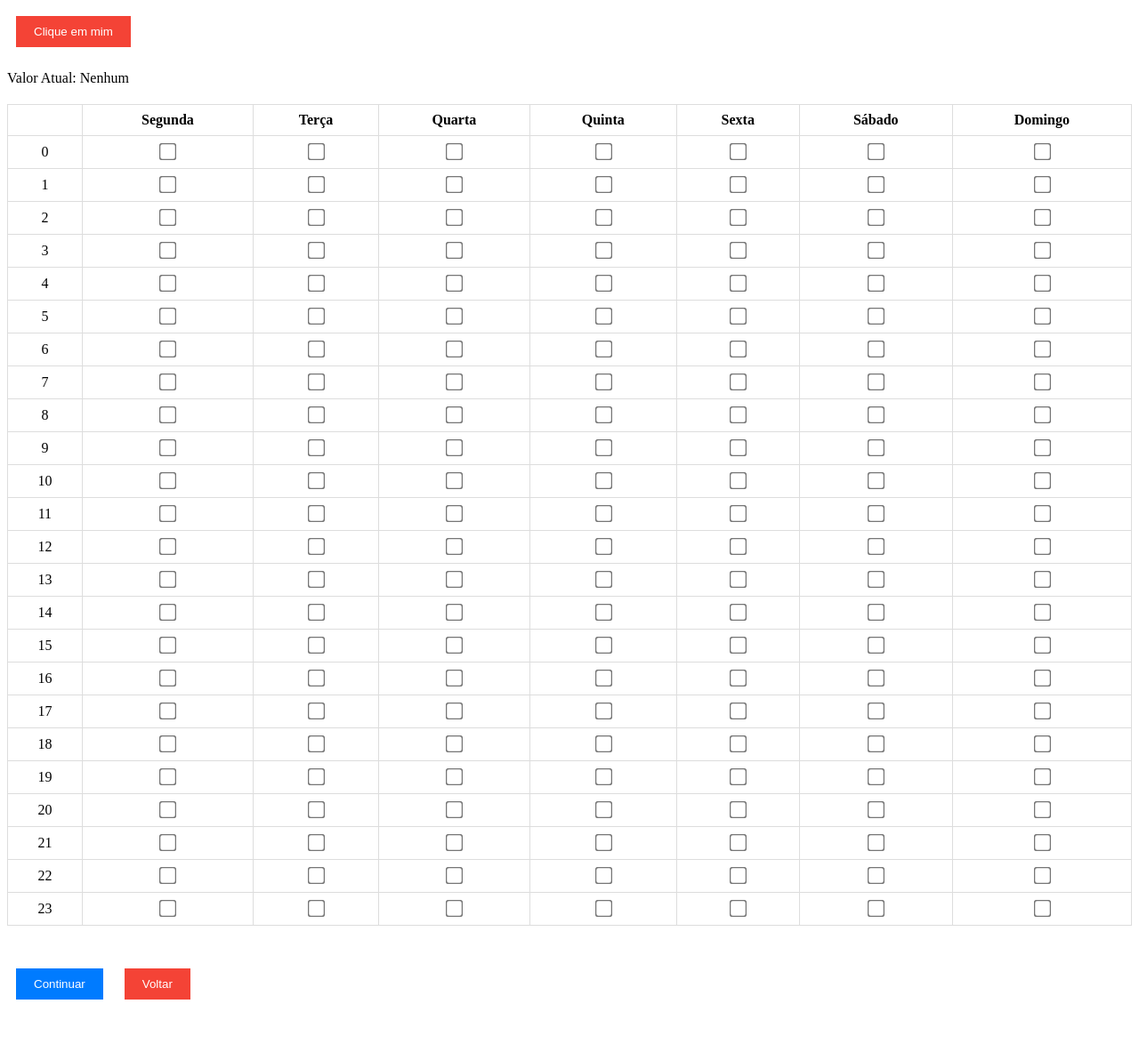
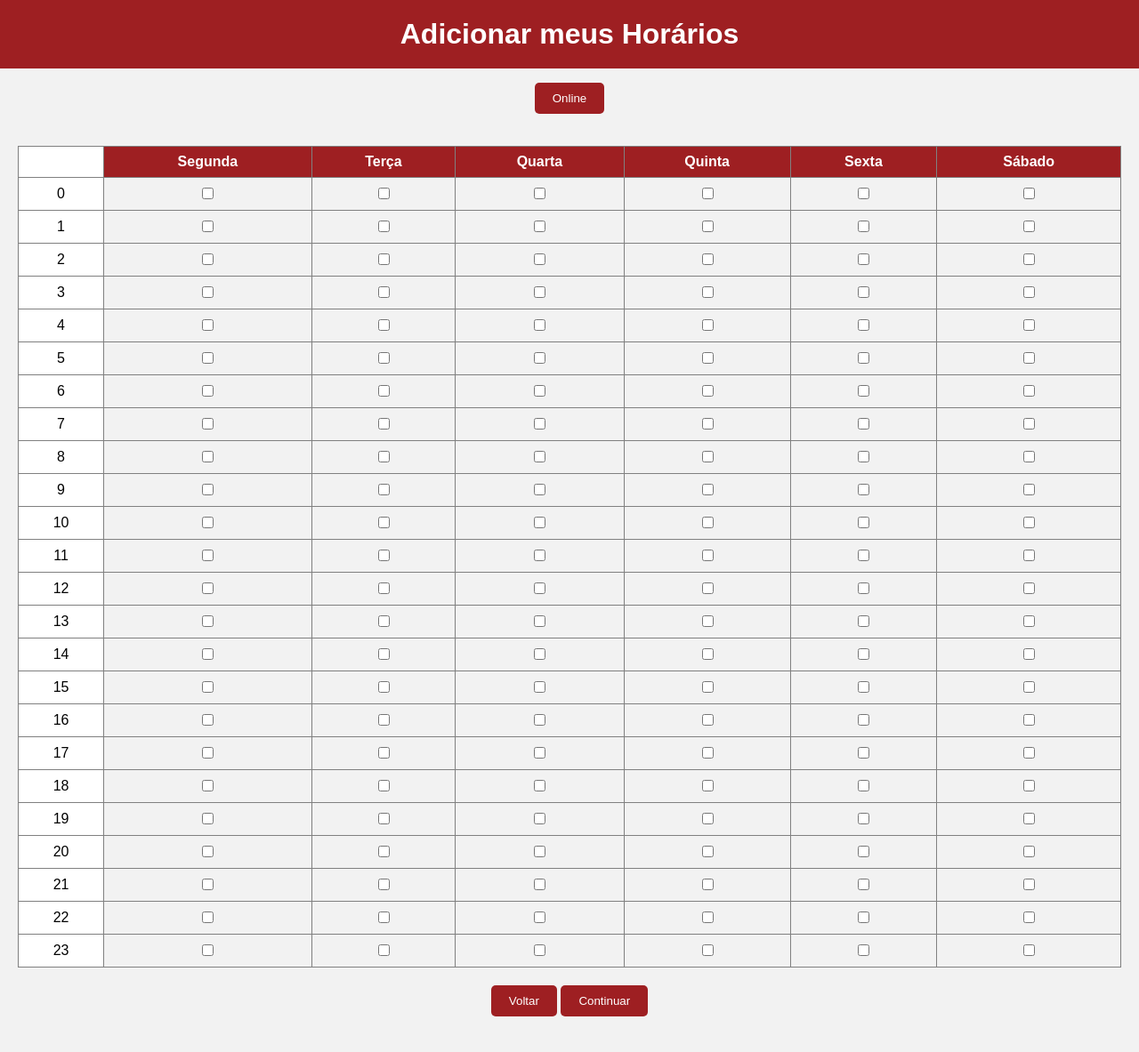
Before and after one commit to arturgcr/Trabalho-1-De-LingProg, a Flask app: page /editarHorarios in a window 1280 px wide. Shown: the whole page at 89% size. Before the commit the page ends 1124 px from the top, so only its background shows below. Run offline with Flask 3, Linux system fonts and the light colour scheme.

Commit message:
ADD: Adicionada a lógica de inserir dados no banco de horários

```diff
--- a/main.py
+++ b/main.py
@@ -4,12 +4,10 @@ import webbrowser
 import threading
 from tratamentoDeErro import *
 from bancoDeDados import *
+from usuario import *
 
 app = Flask(__name__,static_folder='static')
 bd = BancoDeDados()
-bd.excluir_dado("area", "FK_area_usuario_email", "arturgcr78@gmail.com")
-bd.excluir_dado("projeto","FK_projeto_usuario_email", "arturgcr78@gmail.com")
-bd.excluir_dado("usuario","email", "arturgcr78@gmail.com")
 # TO DO: REVISAR IMPLEMENTAÇÃO DA PAGINAÇÃO DIVIDIDA OU INSERIR TODAS EM UM LUGAR SÓ.
 
 # Rota Inicial
@@ -21,15 +19,17 @@ def index():
 # Rota de Login
 @app.route("/Login", methods=["POST", "GET"])
 def tela_de_login():
+    global usuario_logado
     # No if abaixo devemos inserir a comparação com o banco de dados, levando usuario e senha em consideração
     if request.method == 'POST':
         listaDeUsuarios = bd.ler_dados()
         email = request.form.get("email")
         senha = request.form.get("senha")
-        #for usuario in listaDeUsuarios:
-            # if email ==  usuario[1] and senha == usuario[2]:
+        for usuario in listaDeUsuarios:
+            if email ==  usuario[1] and senha == usuario[2]:
+                usuario_logado = Usuario(usuario[0], usuario[1], usuario[2], usuario[3]) #nome, email, senha, cargo
                 # Redireciona para a tela de menu de opções se o login for bem-sucedido
-        return redirect('/Opcoes')
+                return redirect('/Opcoes')
 
     # Renderiza a tela de login por padrão ou em caso de falha no login
     return render_template("telaDeLogin.html", falha=True)
@@ -49,11 +49,6 @@ def telaDeCadastro():
         confirmarSenha = request.form.get("confirmar_senha")
         cargo = request.form.get("cargos")
 
-        # Agora, para áreas e projetos, que são múltiplos, use request.getlist
-        print("lista cheia:")
-        print(areas)
-        print(projetos)
-
         try:
             verificar_senha(senha, confirmarSenha)
         except VerificaErro as erroSenha:
@@ -66,8 +61,8 @@ def telaDeCadastro():
 
         try:
             verifica_preenchimento_dos_campos(areas, projetos)
-        except VerificaErro as erroCampos:
-            return render_template('telaDeCadastro.html', erroCampos=erroCampos)
+        except VerificaErro as erroCampo:
+            return render_template('telaDeCadastro.html', erroCampo=erroCampo)
 
         bd.inserir_usuario(nome, email, senha, cargo)
 
@@ -77,7 +72,7 @@ def telaDeCadastro():
         for projeto in projetos:
             bd.inserir_projeto(projeto, email)
 
-        return redirect('/Opcoes')
+        return redirect('/Login')
 
     # Lógica da tela de cadastro
     return render_template('telaDeCadastro.html')
@@ -88,14 +83,26 @@ def telaDeCadastro():
 def telaDeOpcoes():
     return render_template('telaDoMenuDeOpcoes.html')
 
+estado = "Online"
 @app.route('/editarHorarios', methods=['POST', 'GET'])
 def editar_horarios():
+    global estado
+
+    if 'alterar_estado' in request.form:
+        if estado == "Online":
+            estado = "Presencial"
+        else:
+            estado = "Online"
+
     if request.method == 'POST':
-        valor_modificado = request.form['valorHidden']
-        print(valor_modificado)
-        print(request.form.getlist('horario'))  # pegar somente os checkboxes marcados
+        horarios_livre = request.form.getlist('horario')
+        if horarios_livre != []:
+            print(horarios_livre)
+            bd.inserir_horarios(usuario_logado.email, horarios_livre, estado)
 
-    return render_template('telaDeAdicaoDeHorarios.html')
+    return render_template('telaDeAdicaoDeHorarios.html', estado=estado)
+
+
 
 # Rota de criar reunião
 @app.route('/criarReuniao')
--- a/static/stylesAdicaodeHorarios.css
+++ b/static/stylesAdicaodeHorarios.css
@@ -1,58 +1,70 @@
-/* stylesAdicaodeHorarios.css */
+body {
+    font-family: Arial, sans-serif;
+    margin: 0;
+    padding: 0;
+    background-color: #f2f2f2;
+}
 
-/* Estilo para a tabela */
-table {
-    border-collapse: collapse;
-    width: 100%;
+header {
+    background-color: rgba(158, 31, 34, 1);
+    color: white;
+    text-align: center;
+    padding: 20px 0;
+}
+
+header h1 {
+    margin: 0;
+}
+
+ul {
+    display: flex;
+    justify-content: center;
+    list-style: none;
+    padding: 0;
+}
+
+
+.button-container {
+    text-align: center;
     margin: 20px 0;
 }
 
-th, td {
-    border: 1px solid #ddd;
+.voltar-button, .continuar-button, .estado-button {
+    background-color: rgba(158, 31, 34, 1);
+    color: white;
+    padding: 10px 20px;
+    border: none;
+    cursor: pointer;
+    border-radius: 5px;
+}
+
+.voltar-button:hover, .continuar-button:hover, .estado-button:hover {
+    background-color: #ad1f22;
+}
+
+.signup-container2 {
+    padding: 20px;
+}
+
+table.horario-table {
+    border-collapse: collapse;
+    width: 100%;
+}
+
+table.horario-table th.dia-header, table.horario-table td {
     padding: 8px;
     text-align: center;
 }
 
-/* Estilo para os checkboxes */
-input[type="checkbox"] {
-    transform: scale(1.5); /* Tamanho maior para os checkboxes */
+table.horario-table th.dia-header {
+    background-color: rgba(158, 31, 34, 1);
+    color: white;
 }
 
-/* Estilo para os botões */
-input[type="submit"], button {
-    background-color: #007BFF;
-    color: #fff;
-    border: none;
-    padding: 10px 20px;
-    cursor: pointer;
-    margin: 10px;
+table.horario-table td {
+    background-color: #f2f2f2;
 }
 
-button {
-    background-color: #f44336;
+table.horario-table th:first-child, table.horario-table td:first-child {
+    background-color: white;
 }
-
-/* Estilo para o container principal */
-.signup-container {
-    display: flex;
-    justify-content: center;
-    align-items: center;
-    height: 180vh;
-}
-
-.signup-box {
-    background-color: #fff;
-    padding: 20px;
-    border-radius: 5px;
-    box-shadow: 0px 0px 10px 0px rgba(0,0,0,0.5);
-    text-align: center;
-}
-
-/* Estilo para os cabeçalhos */
-h1 {
-    color: #007BFF;
-}
-
-h2 {
-    color: #f44336;
-}
--- a/templates/telaDeAdicaoDeHorarios.html
+++ b/templates/telaDeAdicaoDeHorarios.html
@@ -1,52 +1,32 @@
-<!--
-Adicionar meus horarios
-// td - linhas
-// th - colunas
+<!DOCTYPE html>
+<html lang="pt-br">
+<head>
+    <meta charset="UTF-8">
+    <meta name="viewport" content="width=device-width, initial-scale=1.0">
+    <link rel="stylesheet" href="/static/stylesAdicaodeHorarios.css">
+    <title>Adicionar meus Horários</title>
+</head>
 
--->
-
-
-    <!DOCTYPE html>
-<html lang="pt-br"> <!-- idioma-->
-<head>
-    <meta charset="UTF-8"> <!--garante que o conteúdo seja exibido corretamente em diferentes plataformas-->
-    <meta name= "horario" value="viewport" content="width=device-width, initial-scale=1.0"> <!--fornece ao navegador instruções sobre como controlar o dimensionamento da página quando acessada de diferentes tamanhos de dispositivos.-->
-    <link rel="stylesheet" href="/static/stylesAdicaodeHorarios.css">
-    <title>Adicionar meus Horários</title> <!-- titulo para nortear o link da pagina -->
-</head>
 <body>
-    <button id="meuBotao" onclick="mudarTexto()">Clique em mim</button>
-    <p>Valor Atual: <span id="valorAtual">Nenhum</span></p>
-    <input type="hidden" id="valorHidden" name="valorHidden" value="Nenhum">
-</body>
-<script>
-function mudarTexto() {
-    var botao = document.getElementById('meuBotao');
-    var valorAtual = document.getElementById('valorAtual');
-    var valorHidden = document.getElementById('valorHidden');
-
-    // Muda o texto do botão
-    botao.innerHTML = "Texto Modificado";
-
-    // Atualiza o valor atual
-    valorAtual.innerHTML = "Texto Modificado";
-
-    // Atualiza o valor hidden que será enviado para o Flask
-    valorHidden.value = "Texto Modificado";
-}
-</script>
-        <form action="#" method="POST">
+    <header>
+        <h1>Adicionar meus Horários</h1>
+    </header>
+    <form action="/editarHorarios" method="POST">
+        <ul>
+            <button type="submit" name="alterar_estado" value="alterar_estado" class="estado-button">
+                {{ estado }}
+            </button>
+        </ul>
     <div class="signup-container2">
-                <table border="1">
-                    <tr> <!-- Defino colunas com os dias -->
+        <table class="horario-table" border="1">
+            <tr>
                 <th></th>
-                        <th>Segunda</th>
-                        <th>Terça</th>
-                        <th>Quarta</th>
-                        <th>Quinta</th>
-                        <th>Sexta</th>
-                        <th>Sábado</th>
-                        <th>Domingo</th>
+                <th class="dia-header">Segunda</th>
+                <th class="dia-header">Terça</th>
+                <th class="dia-header">Quarta</th>
+                <th class="dia-header">Quinta</th>
+                <th class="dia-header">Sexta</th>
+                <th class="dia-header">Sábado</th>
             </tr>
 
                     <tr>  <!-- Defino linhas com os horários e checkbox -->
@@ -57,7 +37,7 @@ function mudarTexto() {
                         <td><input type="checkbox" name= "horario" value="0D"></td>
                         <td><input type="checkbox" name= "horario" value="0E"></td>
                         <td><input type="checkbox" name= "horario" value="0F"></td>
-                        <td><input type="checkbox" name= "horario" value="0G"></td>
+
                     </tr>
                     <tr>  <!-- Defino linhas com os horários e checkbox -->
                         <td>1</td>
@@ -67,7 +47,7 @@ function mudarTexto() {
                         <td><input type="checkbox" name= "horario" value="1D"></td>
                         <td><input type="checkbox" name= "horario" value="1E"></td>
                         <td><input type="checkbox" name= "horario" value="1F"></td>
-                        <td><input type="checkbox" name= "horario" value="1G"></td>
+
                     </tr>
                     <tr>  <!-- Defino linhas com os horários e checkbox -->
                         <td>2</td>
@@ -77,7 +57,7 @@ function mudarTexto() {
                         <td><input type="checkbox" name= "horario" value="2D"></td>
                         <td><input type="checkbox" name= "horario" value="2E"></td>
                         <td><input type="checkbox" name= "horario" value="2F"></td>
-                        <td><input type="checkbox" name= "horario" value="2G"></td>
+
                     </tr>
                     <tr>  <!-- Defino linhas com os horários e checkbox -->
                         <td>3</td>
@@ -87,7 +67,7 @@ function mudarTexto() {
                         <td><input type="checkbox" name= "horario" value="3D"></td>
                         <td><input type="checkbox" name= "horario" value="3E"></td>
                         <td><input type="checkbox" name= "horario" value="3F"></td>
-                        <td><input type="checkbox" name= "horario" value="3G"></td>
+
                     </tr>
                     <tr>  <!-- Defino linhas com os horários e checkbox -->
                         <td>4</td>
@@ -97,7 +77,7 @@ function mudarTexto() {
                         <td><input type="checkbox" name= "horario" value="4D"></td>
                         <td><input type="checkbox" name= "horario" value="4E"></td>
                         <td><input type="checkbox" name= "horario" value="4F"></td>
-                        <td><input type="checkbox" name= "horario" value="4G"></td>
+
                     </tr>
                     <tr>  <!-- Defino linhas com os horários e checkbox -->
                         <td>5</td>
@@ -107,7 +87,7 @@ function mudarTexto() {
                         <td><input type="checkbox" name= "horario" value="5D"></td>
                         <td><input type="checkbox" name= "horario" value="5E"></td>
                         <td><input type="checkbox" name= "horario" value="5F"></td>
-                        <td><input type="checkbox" name= "horario" value="5G"></td>
+
                     </tr>
                     <tr>  <!-- Defino linhas com os horários e checkbox -->
                         <td>6</td>
@@ -117,7 +97,7 @@ function mudarTexto() {
                         <td><input type="checkbox" name= "horario" value="6D"></td>
                         <td><input type="checkbox" name= "horario" value="6E"></td>
                         <td><input type="checkbox" name= "horario" value="6F"></td>
-                        <td><input type="checkbox" name= "horario" value="6G"></td>
+
                     </tr>
                     <tr>  <!-- Defino linhas com os horários e checkbox -->
                         <td>7</td>
@@ -127,7 +107,7 @@ function mudarTexto() {
                         <td><input type="checkbox" name= "horario" value="7D"></td>
                         <td><input type="checkbox" name= "horario" value="7E"></td>
                         <td><input type="checkbox" name= "horario" value="7F"></td>
-                        <td><input type="checkbox" name= "horario" value="7G"></td>
+
                     </tr>
                     <tr>  <!-- Defino linhas com os horários e checkbox -->
                         <td>8</td>
@@ -137,7 +117,7 @@ function mudarTexto() {
                         <td><input type="checkbox" name= "horario" value="8D"></td>
                         <td><input type="checkbox" name= "horario" value="8E"></td>
                         <td><input type="checkbox" name= "horario" value="8F"></td>
-                        <td><input type="checkbox" name= "horario" value="8G"></td>
+
                     </tr>
                     <tr>  <!-- Defino linhas com os horários e checkbox -->
                         <td>9</td>
@@ -147,7 +127,7 @@ function mudarTexto() {
                         <td><input type="checkbox" name= "horario" value="9D"></td>
                         <td><input type="checkbox" name= "horario" value="9E"></td>
                         <td><input type="checkbox" name= "horario" value="9F"></td>
-                        <td><input type="checkbox" name= "horario" value="9G"></td>
+
                     </tr>
                     <tr>  <!-- Defino linhas com os horários e checkbox -->
                         <td>10</td>
@@ -157,7 +137,7 @@ function mudarTexto() {
                         <td><input type="checkbox" name= "horario" value="10D"></td>
                         <td><input type="checkbox" name= "horario" value="10E"></td>
                         <td><input type="checkbox" name= "horario" value="10F"></td>
-                        <td><input type="checkbox" name= "horario" value="10G"></td>
+
                     </tr>
                     <tr>  <!-- Defino linhas com os horários e checkbox -->
                         <td>11</td>
@@ -167,7 +147,7 @@ function mudarTexto() {
                         <td><input type="checkbox" name= "horario" value="11D"></td>
                         <td><input type="checkbox" name= "horario" value="11E"></td>
                         <td><input type="checkbox" name= "horario" value="11F"></td>
-                        <td><input type="checkbox" name= "horario" value="11G"></td>
+
                     </tr>
                     <tr>  <!-- Defino linhas com os horários e checkbox -->
                         <td>12</td>
@@ -177,7 +157,7 @@ function mudarTexto() {
                         <td><input type="checkbox" name= "horario" value="12D"></td>
                         <td><input type="checkbox" name= "horario" value="12E"></td>
                         <td><input type="checkbox" name= "horario" value="12F"></td>
-                        <td><input type="checkbox" name= "horario" value="12G"></td>
+
                     </tr>
                     <tr>  <!-- Defino linhas com os horários e checkbox -->
                         <td>13</td>
@@ -187,7 +167,7 @@ function mudarTexto() {
                         <td><input type="checkbox" name= "horario" value="13D"></td>
                         <td><input type="checkbox" name= "horario" value="13E"></td>
                         <td><input type="checkbox" name= "horario" value="13F"></td>
-                        <td><input type="checkbox" name= "horario" value="13G"></td>
+
                     </tr>
                     <tr>  <!-- Defino linhas com os horários e checkbox -->
                         <td>14</td>
@@ -197,7 +177,7 @@ function mudarTexto() {
                         <td><input type="checkbox" name= "horario" value="14D"></td>
                         <td><input type="checkbox" name= "horario" value="14E"></td>
                         <td><input type="checkbox" name= "horario" value="14F"></td>
-                        <td><input type="checkbox" name= "horario" value="14G"></td>
+
                     </tr>
                     <tr>  <!-- Defino linhas com os horários e checkbox -->
                         <td>15</td>
@@ -207,7 +187,7 @@ function mudarTexto() {
                         <td><input type="checkbox" name= "horario" value="15D"></td>
                         <td><input type="checkbox" name= "horario" value="15E"></td>
                         <td><input type="checkbox" name= "horario" value="15F"></td>
-                        <td><input type="checkbox" name= "horario" value="15G"></td>
+
                     </tr>
                     <tr>  <!-- Defino linhas com os horários e checkbox -->
                         <td>16</td>
@@ -217,7 +197,7 @@ function mudarTexto() {
                         <td><input type="checkbox" name= "horario" value="16D"></td>
                         <td><input type="checkbox" name= "horario" value="16E"></td>
                         <td><input type="checkbox" name= "horario" value="16F"></td>
-                        <td><input type="checkbox" name= "horario" value="16G"></td>
+
                     </tr>
                     <tr>  <!-- Defino linhas com os horários e checkbox -->
                         <td>17</td>
@@ -227,7 +207,7 @@ function mudarTexto() {
                         <td><input type="checkbox" name= "horario" value="17D"></td>
                         <td><input type="checkbox" name= "horario" value="17E"></td>
                         <td><input type="checkbox" name= "horario" value="17F"></td>
-                        <td><input type="checkbox" name= "horario" value="17G"></td>
+
                     </tr>
                     <tr>  <!-- Defino linhas com os horários e checkbox -->
                         <td>18</td>
@@ -237,7 +217,7 @@ function mudarTexto() {
                         <td><input type="checkbox" name= "horario" value="18D"></td>
                         <td><input type="checkbox" name= "horario" value="18E"></td>
                         <td><input type="checkbox" name= "horario" value="18F"></td>
-                        <td><input type="checkbox" name= "horario" value="18G"></td>
+
                     </tr>
                     <tr>  <!-- Defino linhas com os horários e checkbox -->
                         <td>19</td>
@@ -247,7 +227,7 @@ function mudarTexto() {
                         <td><input type="checkbox" name= "horario" value="19D"></td>
                         <td><input type="checkbox" name= "horario" value="19E"></td>
                         <td><input type="checkbox" name= "horario" value="19F"></td>
-                        <td><input type="checkbox" name= "horario" value="19G"></td>
+
                     </tr>
                     <tr>  <!-- Defino linhas com os horários e checkbox -->
                         <td>20</td>
@@ -257,7 +237,7 @@ function mudarTexto() {
                         <td><input type="checkbox" name= "horario" value="20D"></td>
                         <td><input type="checkbox" name= "horario" value="20E"></td>
                         <td><input type="checkbox" name= "horario" value="20F"></td>
-                        <td><input type="checkbox" name= "horario" value="20G"></td>
+
                     </tr>
                     <tr>  <!-- Defino linhas com os horários e checkbox -->
                         <td>21</td>
@@ -267,7 +247,7 @@ function mudarTexto() {
                         <td><input type="checkbox" name= "horario" value="21D"></td>
                         <td><input type="checkbox" name= "horario" value="21E"></td>
                         <td><input type="checkbox" name= "horario" value="21F"></td>
-                        <td><input type="checkbox" name= "horario" value="21G"></td>
+
                     </tr>
                     <tr>  <!-- Defino linhas com os horários e checkbox -->
                         <td>22</td>
@@ -277,7 +257,7 @@ function mudarTexto() {
                         <td><input type="checkbox" name= "horario" value="22D"></td>
                         <td><input type="checkbox" name= "horario" value="22E"></td>
                         <td><input type="checkbox" name= "horario" value="22F"></td>
-                        <td><input type="checkbox" name= "horario" value="22G"></td>
+
                     </tr>
                     <tr>  <!-- Defino linhas com os horários e checkbox -->
                         <td>23</td>
@@ -287,21 +267,32 @@ function mudarTexto() {
                         <td><input type="checkbox" name= "horario" value="23D"></td>
                         <td><input type="checkbox" name= "horario" value="23E"></td>
                         <td><input type="checkbox" name= "horario" value="23F"></td>
-                        <td><input type="checkbox" name= "horario" value="23G"></td>
+
                     </tr>
                 </div>
             </div>
         </div>
         </table>
-        <br>
-        <input type="submit" value="Continuar">
-        <button type="button" onclick="voltar()">Voltar</button>
+
+        <div class="button-container">
+            <button type="button" onclick="voltar()" class="voltar-button">Voltar</button>
+            <input type="submit" value="Continuar" class="continuar-button">
+        </div>
+    </form>
 
     <script>
         function voltar() {
             window.history.back();
         }
+
+        function alterarEstado(estadoAtual) {
+            if (estadoAtual === "Online") {
+                estadoAtual = "Presencial";
+            } else {
+                estadoAtual = "Online";
+            }
+            document.querySelector("button[name=alterar_estado]").textContent = estadoAtual;
+        }
     </script>
-    </form>
 </body>
 </html>
--- a/usuario.py
+++ b/usuario.py
@@ -1,14 +1,10 @@
 
 class Usuario:
-    def __initi__(self, nome, email, senha, cargo, projeto, area, horarios_online=[], horarios_presencial=[]):
+    def __init__(self, nome, email, senha, cargo):
         self.nome = nome
         self.email = email
         self.senha = senha
         self.cargo = cargo
-        self.projeto = projeto
-        self.area = area
-        self.horarios_online = horarios_online
-        self.horarios_presencial = horarios_presencial
 
     def cadastrarNoSistema():
         pass
```
Also changed, not shown: bancoDeDados.py (+57 -3 lines), static/styleCadastro.css (+17 -0 lines), telaDeCadastroRascunho.html (deleted, +0 -94 lines), templates/telaDeCadastro.html (+25 -21 lines). Lines whose indentation alone changed are shown as unchanged.
